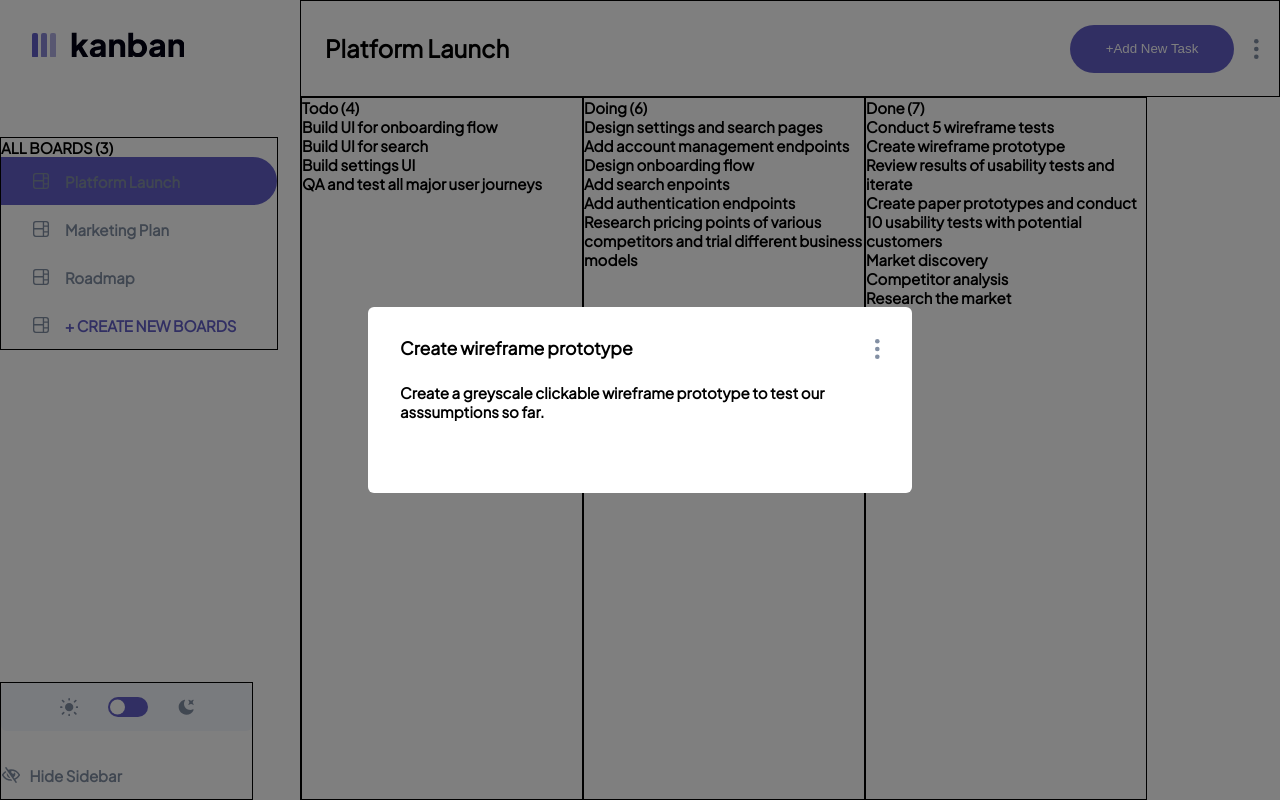
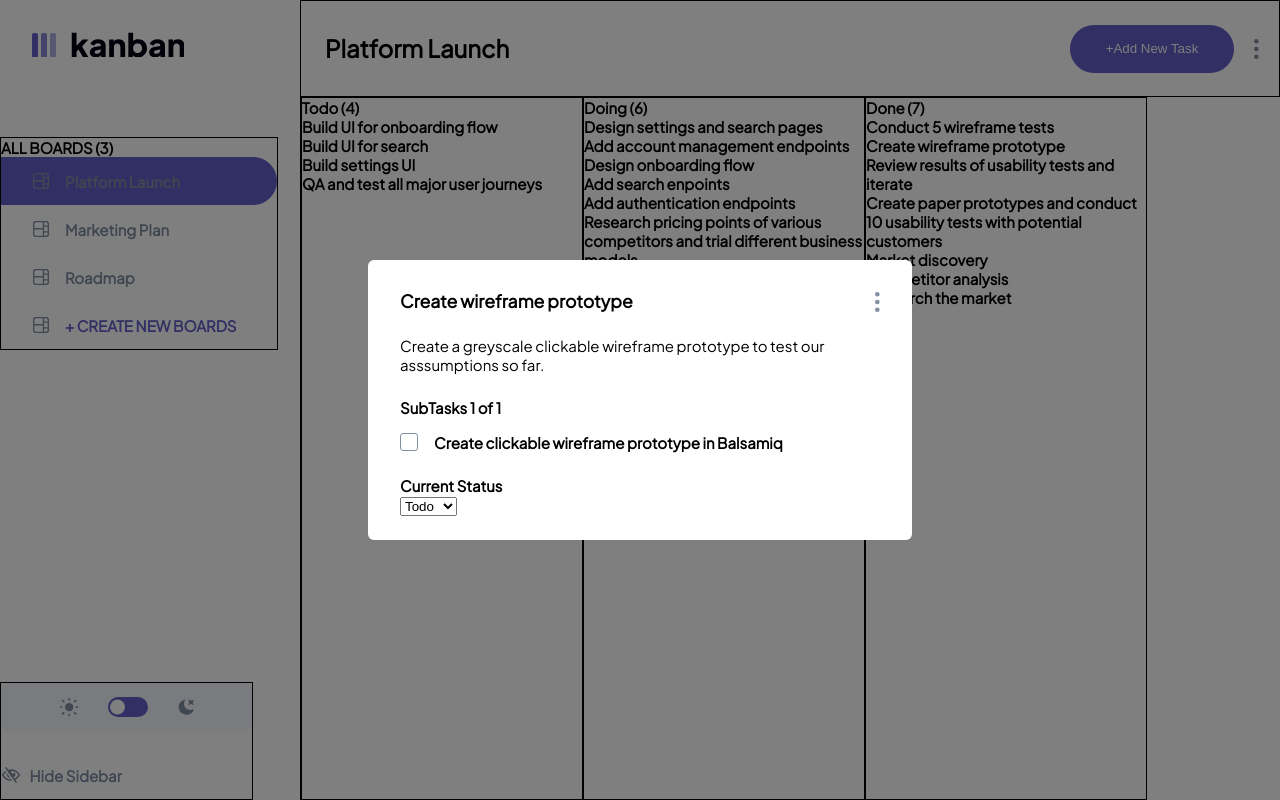
Before and after one commit to jlee380/kanbanClone, a React (Create React App) app: page / in a window 1280 px wide. Both pictures are taken after a click on the item "Create wireframe prototype". Built offline with nearby package versions, Linux system fonts and the light colour scheme.

Commit message:
styled checkbox UI added

```diff
--- a/src/App.js
+++ b/src/App.js
@@ -46,6 +46,7 @@
 	const [loading, setLoading] = useState(true);
 	const [isModalOpen, setIsModalOpen] = useState(null);
 	const [selectedTask, setSelectedTask] = useState({});
+	const [numOfCompletedTasks, setNumOfCompletedTasks] = useState(0);
 
 	const addBoard = () => {
 		const newBoardList = [...boards];
@@ -77,9 +78,10 @@
 							setIsModalOpen,
 							selectedTask,
 							setSelectedTask,
+							numOfCompletedTasks,
+							setNumOfCompletedTasks,
 						}}>
 						{isModalOpen ? <Modal /> : null}
-						{console.log(isModalOpen)}
 						<MainApp>
 							<Header />
 							<SideBar />
--- /dev/null
+++ b/src/components/CheckBox.js
@@ -0,0 +1,73 @@
+import { useState } from "react";
+import styled from "styled-components";
+
+import { COLORS } from "../theme/styles";
+import IconCheck from "../assets/icon-check.svg";
+
+const CheckboxContainer = styled.div`
+	display: flex;
+`;
+
+const Icon = styled.span`
+	position: absolute;
+	background-image: url(${IconCheck});
+	width: 1.1rem;
+	height: 0.83rem;
+`;
+
+const HiddenCheckbox = styled.input.attrs({ type: "checkbox" })`
+	border: 0;
+	clip: rect(0 0 0 0);
+	clippath: inset(50%);
+	height: 1px;
+	margin: -1px;
+	overflow: hidden;
+	padding: 0;
+	position: absolute;
+	white-space: nowrap;
+	width: 1px;
+`;
+// (props.checked ? "black" : "black")
+const StyledCheckbox = styled.div`
+	display: flex;
+	justify-content: center;
+	align-items: center;
+	width: 1.6rem;
+	height: 1.6rem;
+	background: ${(props) =>
+		props.checked ? `${COLORS.MAINPURPLE}` : `${COLORS.WHITE}`};
+	border-radius: 3px;
+	border: 1px solid ${COLORS.MEDIUMGRAY};
+
+	transition: all 150ms;
+
+	${HiddenCheckbox}:focus + & {
+		// box-shadow: 0 0 0 3px black;
+	}
+
+	${Icon} {
+		visibility: ${(props) => (props.checked ? "visible" : "hidden")};
+	}
+`;
+
+const CheckBox = ({ className, title }) => {
+	const [checked, setChecked] = useState(false);
+
+	const isCheckedChecked = (e) => {
+		setChecked(e.target.checked);
+	};
+	console.log(checked);
+	return (
+		<>
+			<CheckboxContainer className={className}>
+				<HiddenCheckbox checked={checked} onChange={isCheckedChecked} />
+				<StyledCheckbox checked={checked} onChange={isCheckedChecked}>
+					<Icon />
+				</StyledCheckbox>
+				<span style={{ marginLeft: "1.6rem" }}>{title}</span>
+			</CheckboxContainer>
+		</>
+	);
+};
+
+export default CheckBox;
--- a/src/components/Dashboard.js
+++ b/src/components/Dashboard.js
@@ -47,7 +47,6 @@
 						</ul>
 					</Col>
 				))}
-				{console.log(selectedTask)}
 			</DashboardContainer>
 			{/* <table>
 				<tr>
--- a/src/components/Modal.js
+++ b/src/components/Modal.js
@@ -1,6 +1,7 @@
 import React, { useState, useContext } from "react";
 import styled from "styled-components";
 import { BoardContext } from "../App";
+import AddNewTask from "./Forms/AddNewTask";
 import ViewTask from "./ViewTask";
 
 const Overlay = styled.div`
@@ -31,11 +32,15 @@
 `;
 
 function Modal() {
-	const { isModalOpen, setIsModalOpen } = useContext(BoardContext);
+	const { isModalOpen, setIsModalOpen, boards, active } =
+		useContext(BoardContext);
 	return (
 		<Overlay>
-			<ModalContainer onClick={() => setIsModalOpen(null)}>
-				{isModalOpen === "view_task" ? <ViewTask /> : null}
+			<ModalContainer>
+				{isModalOpen === "view_task" ? (
+					<ViewTask boards={boards} active={active} />
+				) : null}
+				{isModalOpen === "add_new_task" ? <AddNewTask /> : null}
 			</ModalContainer>
 		</Overlay>
 	);
--- a/src/components/ViewTask.js
+++ b/src/components/ViewTask.js
@@ -1,8 +1,10 @@
-import { useState, useEffect, useContext } from "react";
+import { useEffect, useContext, useState } from "react";
 import styled from "styled-components";
 import { BoardContext } from "../App";
 
 import IconDots from "../assets/icon-vertical-ellipsis.svg";
+import { COLORS } from "../theme/styles";
+import CheckBox from "./CheckBox";
 
 const TitleAndEditContainer = styled.div`
 	display: flex;
@@ -17,41 +19,82 @@
 	height: 2rem;
 `;
 
-const Description = styled.div``;
+const Description = styled.div`
+	font-weight: 500;
+`;
 
 const SubTaskContainer = styled.div``;
 
-const SubTaskCount = styled.div``;
+const SubTaskCount = styled.div`
+	margin-bottom: 1.6rem;
+`;
 
-const SubTaskCheckBoxes = styled.div``;
+const ListOfSubTasks = styled.div``;
+
+const SubTask = styled.div`
+	display: flex;
+	flex-direction: column;
+	gap: 0.8rem;
+`;
+
+const Label = styled.label``;
 
 const StatusContainer = styled.div``;
 
 const StatusHeading = styled.div``;
 const StatusDropDown = styled.div``;
 
+const DropDown = ({ columns }) => {
+	return (
+		<select>
+			{columns.map((column, i) => (
+				<option key={i}>{column.name}</option>
+			))}
+		</select>
+	);
+};
+
 function ViewTask() {
-	const { selectedTask } = useContext(BoardContext);
-	const subTasks = selectedTask.subTasks;
-	// console.log(subTasks.map((s) => s.name));
+	const {
+		selectedTask,
+		numOfCompletedTasks,
+		setNumOfCompletedTasks,
+		boards,
+		active,
+		setIsModalOpen,
+	} = useContext(BoardContext);
+
 	useEffect(() => {
-		console.log(selectedTask);
-	}, []);
+		setNumOfCompletedTasks(
+			subTasks.filter((sub) => sub.isCompleted === true).length
+		);
+	}, [selectedTask]);
+
+	const subTasks = selectedTask.subtasks;
+	const columns = boards[active].columns;
 
 	return (
 		<>
 			<TitleAndEditContainer>
 				<TaskTitle>{selectedTask.title}</TaskTitle>
-				<EditButton />
+				<EditButton onClick={() => setIsModalOpen(null)} />
 			</TitleAndEditContainer>
 			<Description>{selectedTask.description}</Description>
 			<SubTaskContainer>
-				{/* <SubTaskCount>{`SubTasks ${} of ${}`}</SubTaskCount> */}
-				<SubTaskCheckBoxes></SubTaskCheckBoxes>
+				<SubTaskCount>{`SubTasks ${numOfCompletedTasks} of ${subTasks.length}`}</SubTaskCount>
+				<ListOfSubTasks>
+					<SubTask>
+						{subTasks.map((subTask, i) => (
+							<Label key={i}>
+								<CheckBox title={subTask.title} />
+							</Label>
+						))}
+					</SubTask>
+				</ListOfSubTasks>
 			</SubTaskContainer>
 			<StatusContainer>
-				<StatusHeading></StatusHeading>
-				<StatusDropDown></StatusDropDown>
+				<StatusHeading>Current Status</StatusHeading>
+				<DropDown columns={columns}></DropDown>
 			</StatusContainer>
 		</>
 	);
--- a/src/theme/GlobalStyles.js
+++ b/src/theme/GlobalStyles.js
@@ -8,8 +8,9 @@
 
 
 	}
-	div, a {
+	div {
 		font-family:'Plus Jakarta Sans', sans-serif;
+		font-style: normal;
 		font-weight: 700;
 		font-size: 15px;
 		line-height: 19px;
--- a/src/theme/Theme.js
+++ b/src/theme/Theme.js
@@ -10,6 +10,7 @@
 			grayDarker: "#20212C",
 			grayDark: "#2B2C37",
 			grayLightDark: "#3E3F4E",
+			MEDIUMGRAY: "#828FA3",
 		},
 		title: "#6495ed",
 		text: "white",
@@ -18,40 +19,6 @@
 		background: "white",
 		title: "#ff6347",
 		text: "#000",
-	},
-};
-
-const styles = {
-	colors: {
-		mainPurple: "#635FC7",
-		hoverPurpls: "#A8A4FF",
-		white: "#FFFFFF",
-		balck: "#000112",
-		lineColor: "#E4EBFA",
-		red: "#EA5555",
-		hoverRed: "#FF9898",
-	},
-	headings: {
-		XL: {
-			fontSize: "2.4rem",
-			fontWeight: "bold",
-			lineHeight: "3rem",
-		},
-		L: {
-			fontSize: "1.8rem",
-			fontWeight: "bold",
-			lineHeight: "2.3rem",
-		},
-		M: {
-			fontSize: "1.5rem",
-			fontWeight: "bold",
-			lineHeight: "1.9rem",
-		},
-		S: {
-			fontSize: "1.2rem",
-			fontWeight: "bold",
-			lineHeight: "1.5rem",
-		},
 	},
 };
 
--- /dev/null
+++ b/src/theme/styles.js
@@ -0,0 +1,37 @@
+export const COLORS = {
+	MAINPURPLE: "#635FC7",
+	HOVERPURPPLE: "#A8A4FF",
+	WHITE: "#FFFFFF",
+	BLACK: "#000112",
+	LINECOLOR: "#E4EBFA",
+	RED: "#EA5555",
+	HOVERRED: "#FF9898",
+	GRAYDARKEST: "#000112",
+	GRAYDARKER: "#20212C",
+	GRAYDARK: "#2B2C37",
+	GRAYLIGHTDART: "#3E3F4E",
+	MEDIUMGRAY: "#828FA3",
+};
+
+export const HEADINGS = {
+	XL: {
+		fontSize: "2.4rem",
+		fontWeight: "bold",
+		lineHeight: "3rem",
+	},
+	L: {
+		fontSize: "1.8rem",
+		fontWeight: "bold",
+		lineHeight: "2.3rem",
+	},
+	M: {
+		fontSize: "1.5rem",
+		fontWeight: "bold",
+		lineHeight: "1.9rem",
+	},
+	S: {
+		fontSize: "1.2rem",
+		fontWeight: "bold",
+		lineHeight: "1.5rem",
+	},
+};
```
